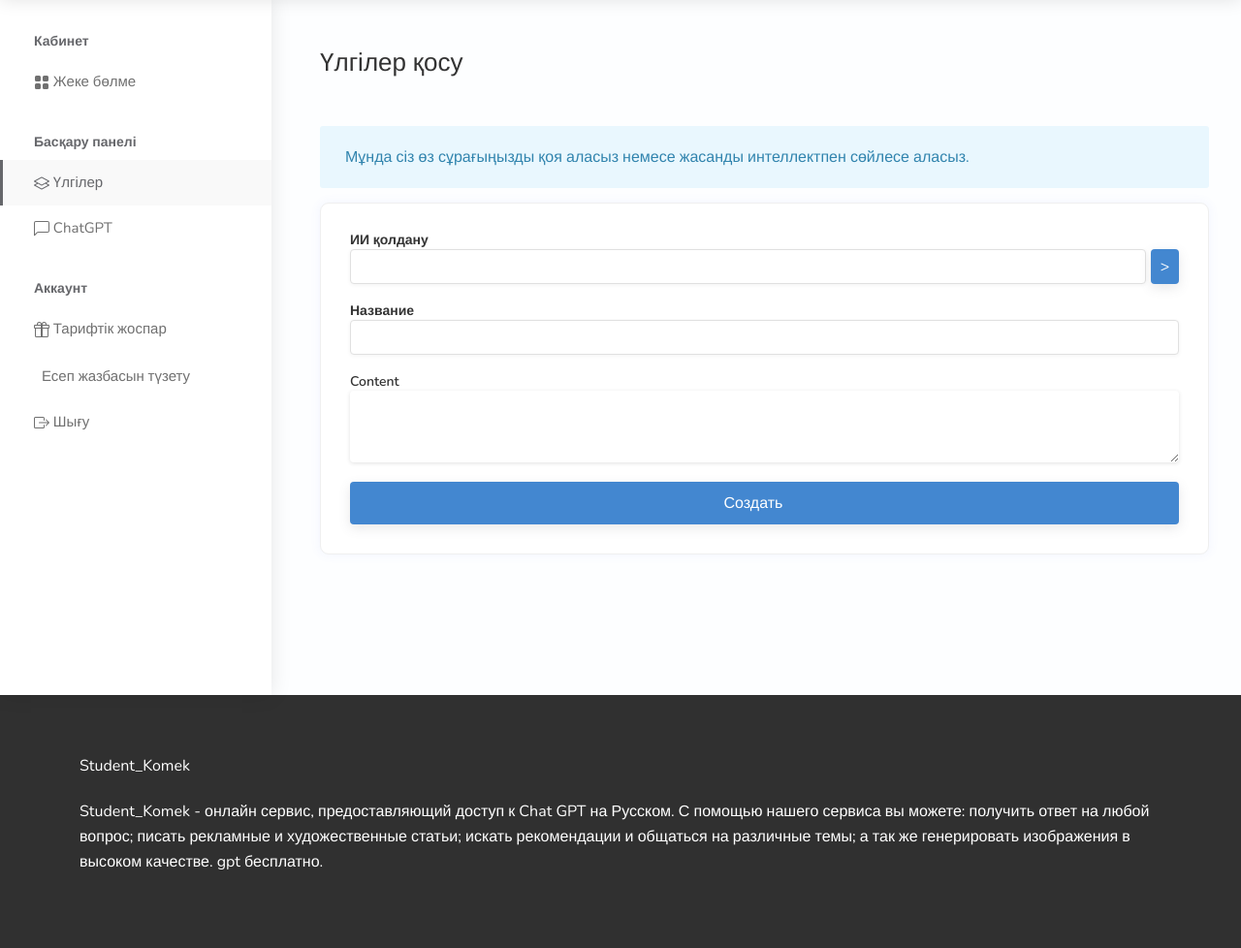
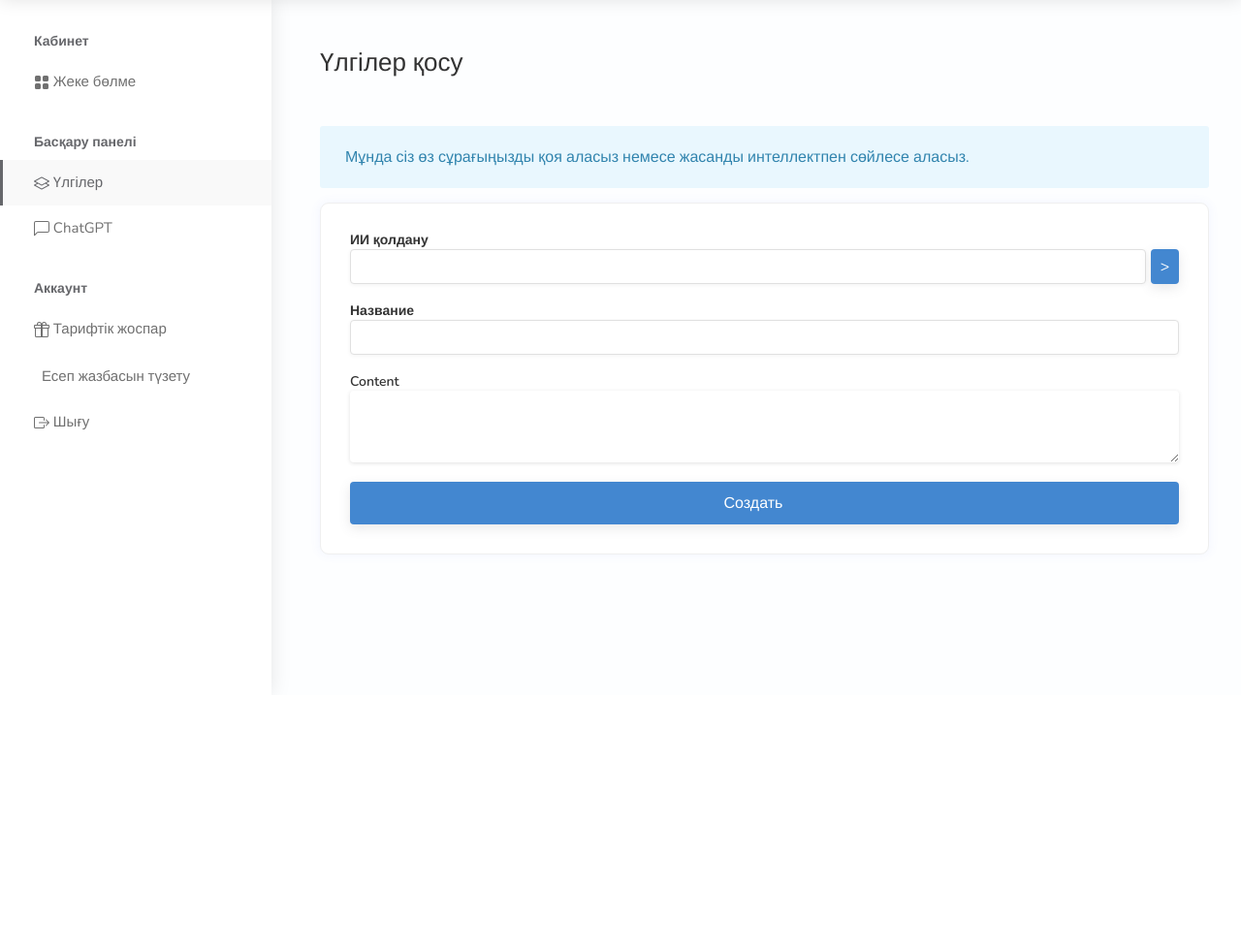
Before and after one commit to medetzhan1996/student_komek, a Django app: page /exam_preparation/create/ in a window 1280 px wide. Shown: the part 83-1061 px from the top of the page at 97% size. After the commit the page ends 788 px from the top, so only its background shows below. Run offline with Django 4.2, Linux system fonts and the light colour scheme; a user stored in the database is signed in; some libraries are stand-ins or nearby versions.

Commit message:
вава

```diff
--- a/templates/base.html
+++ b/templates/base.html
@@ -191,25 +191,6 @@
 
 
 
-    <div id="footer">
-        <div class="footer-middle-section">
-            <div class="container">
-                <div class="row">
-                    <div class="col-xl-12 col-lg-12 col-md-12">
-                        <div class="footer-logo">
-                            Student_Komek
-                        </div>
-                        <p>Student_Komek - онлайн сервис, предоставляющий доступ к Chat GPT на Русском. С помощью нашего сервиса вы можете: получить ответ на любой вопрос; писать рекламные и художественные статьи; искать рекомендации и общаться на различные темы; а так же генерировать изображения в высоком качестве. gpt бесплатно.</p>
-                        <div class="margin-top-10">
-                            <div class="d-flex gap-2">
-                            </div>
-                        </div>
-
-                    </div>
-                </div>
-            </div>
-        </div>
-    </div>
 </div>
 <script src="https://cdn.jsdelivr.net/npm/@popperjs/core@2.10.2/dist/umd/popper.min.js" integrity="sha384-7+zCNj/IqJ95wo16oMtfsKbZ9ccEh31eOz1HGyDuCQ6wgnyJNSYdrPa03rtR1zdB" crossorigin="anonymous"></script>
 <script src="https://cdn.jsdelivr.net/npm/bootstrap@5.1.3/dist/js/bootstrap.min.js" integrity="sha384-QJHtvGhmr9XOIpI6YVutG+2QOK9T+ZnN4kzFN1RtK3zEFEIsxhlmWl5/YESvpZ13" crossorigin="anonymous"></script>
```
